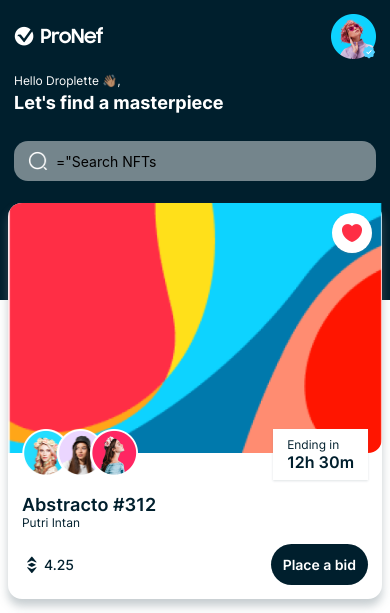
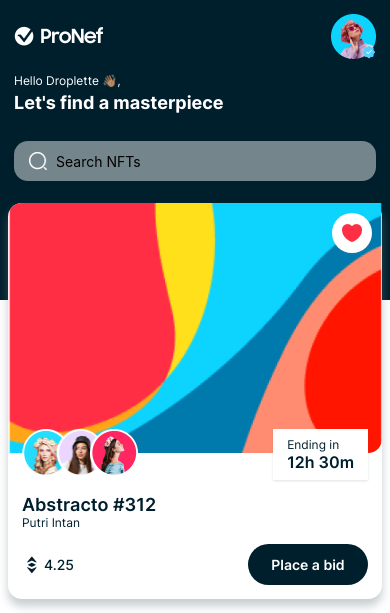
Before and after one commit to davidobi/simple-react-native-app, a React Native app: screen /Home in a window 390 px wide. Shown: the top 613 px of the page. Built offline with nearby package versions, Linux system fonts and the light colour scheme.

Commit message:
correct error with handle function and complete header

```diff
--- a/components/Button.js
+++ b/components/Button.js
@@ -26,7 +26,7 @@ export const CircleButton = ({imgUrl, handlePress, ...props}) => {
   )
 }
 
-export const RectButton = (minWidth, handlePress, ...props) => {
+export const RectButton = ({minWidth, handlePress, fontSize, ...props}) => {
   return (
     <TouchableOpacity style={{
         backgroundColor: COLORS.primary,
@@ -40,6 +40,7 @@ export const RectButton = (minWidth, handlePress, ...props) => {
        <Text style={{
          fontFamily: FONTS.semiBold,
          color: COLORS.white,
+         fontSize: fontSize,
          textAlign: 'center',
        }}>
          Place a bid
--- a/components/HomeHeader.js
+++ b/components/HomeHeader.js
@@ -2,7 +2,7 @@ import { View, Text, Image, TextInput } from 'react-native';
 import React from 'react';
 import { COLORS, FONTS, SIZES, assets } from '../constants';
 
-const HomeHeader = () => {
+const HomeHeader = ({ onSearch }) => {
   return (
     <View style={{
       backgroundColor: COLORS.primary,
@@ -56,9 +56,9 @@ const HomeHeader = () => {
             style={{ width: 20, height: 20, marginRight: SIZES.base}}
           />
           <TextInput
-            placeholder='="Search NFTs'
+            placeholder='Search NFTs'
             style={{ flex: 1 }}
-            onChangeText={() => {}}
+            onChangeText={ onSearch }
           />
         </View>
       </View>
--- a/components/NFTCard.js
+++ b/components/NFTCard.js
@@ -1,13 +1,13 @@
 import { View, Text, Image } from 'react-native';
 import React from 'react';
 import { useNavigation } from "@react-navigation/native";
-import {COLORS, SIZES, SHADOWS, assets } from '../constants';
+import {COLORS, SIZES, SHADOWS, assets, FONTS } from '../constants';
 import { CircleButton, RectButton } from './Button';
 import { SubInfo, ETHPrice, NFTTitle } from './SubInfo';
 
 
 const NFTCard = ({ data }) => {
-  const Navigation = useNavigation();
+  const navigation = useNavigation();
 
   return (
     <View style={{
@@ -17,7 +17,11 @@ const NFTCard = ({ data }) => {
       margin: SIZES.base,
       ...SHADOWS.dark
     }}>
-      <View style={{ width: "100%", height:250 }}>
+      <View
+      style={{
+        width: "100%",
+        height:250
+      }}>
         <Image
           source={data.image}
           resizeMode="cover"
@@ -47,8 +51,9 @@ const NFTCard = ({ data }) => {
           }}>
             <ETHPrice price={data.price} />
             <RectButton
-              minWidth={'120'}
-              handlePress= {()=> Navigation.navigate('Details', { data })}
+              minWidth={120}
+              fontSize={SIZES.font}
+              handlePress = {() => navigation.navigate('Details', { data })}
             />
           </View>
       </View>
--- a/screens/Details.js
+++ b/screens/Details.js
@@ -1,5 +1,5 @@
 import React from 'react';
-import {Text } from 'react-native';
+import { Text } from 'react-native';
 
 const Details = () => {
   return (
```
